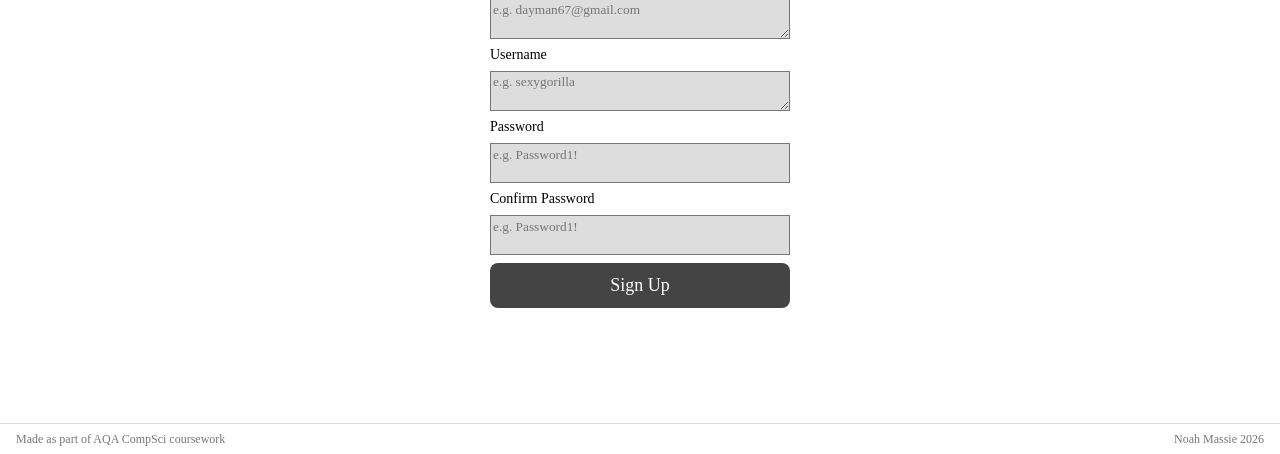
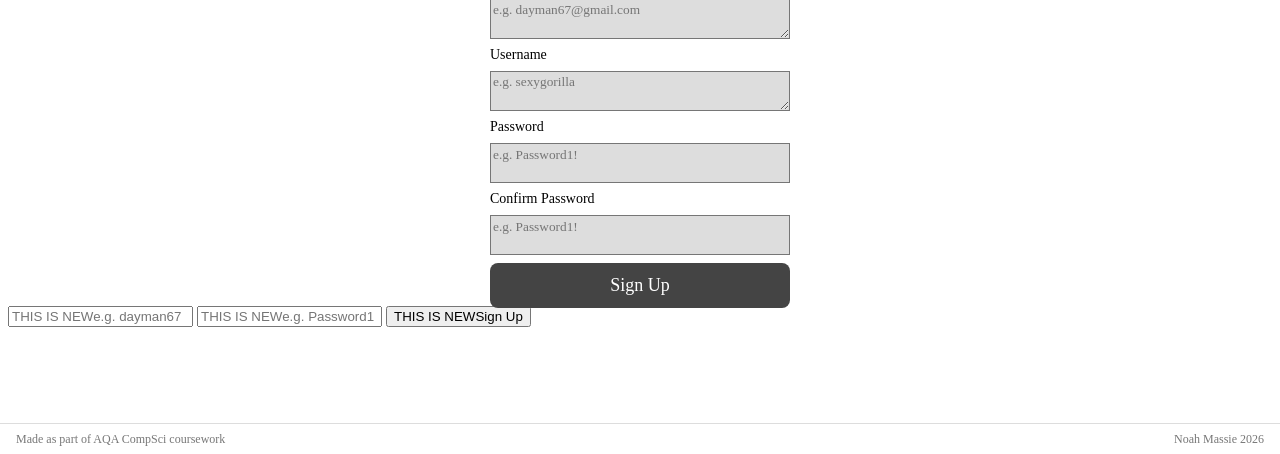
Before and after one commit to noah-ihardlynoah/nea-scrabalatro, a Flask app: page /register in a window 1280 px wide. Shown: the part 346-800 px from the top of the page. Run offline with Flask 3, Linux system fonts and the light colour scheme; some web fonts are replaced.

Commit message:
Added new login/register fields as part of flask login, next job after hashing to change to look like first fields

```diff
--- a/app.py
+++ b/app.py
@@ -5,8 +5,8 @@ from flask import Flask, render_template
 from flask_sqlalchemy import SQLAlchemy
 from flask_login import UserMixin
 from flask_wtf import FlaskForm
-from wtforms import StringField, PasswordField, SubmitField
-from wtforms.validators import InputRequired, Length, ValidationError
+from wtforms import EmailField, StringField, PasswordField, SubmitField
+from wtforms.validators import InputRequired, Length, ValidationError, EqualTo
 
 # creates an app instance
 app = Flask(__name__)
@@ -25,12 +25,28 @@ class User(db.Model, UserMixin):
 
 
 class RegisterForm(FlaskForm):
-    username = StringField(validators=[InputRequired(), Length(min=4, max=20)], render_kw={"placeholder":"THIS IS NEWe.g. dayman67"})
-    password = PasswordField(validators=[InputRequired(), Length(min=4, max=20)], render_kw={"placeholder":"THIS IS NEWe.g. Password1"})
+    email = EmailField('Enter your email', validators=[InputRequired(), Length(min=4, max=30)], render_kw={"placeholder":"THIS IS NEWe.g. denreynolds@gmail.com"})
+    username = StringField('Enter a unique username', validators=[InputRequired(), Length(min=4, max=20)], render_kw={"placeholder":"THIS IS NEWe.g. dayman67"})
+    password = PasswordField('Enter a strong password', validators=[InputRequired(),EqualTo('confirmPassword', message='Passwords must match'), Length(min=4, max=20)], render_kw={"placeholder":"THIS IS NEWe.g. Password1"})
+    confirmPassword = PasswordField('Enter a strong password', validators=[InputRequired(), Length(min=4, max=20)], render_kw={"placeholder":"THIS IS NEW"})
     submit = SubmitField("THIS IS NEWSign Up")
 
     def validateUsername(self, username):
-        pass
+        # returns the first name that comes up in username search, or if nothing comes up, returns None
+        # adapted from tutorial https://www.youtube.com/watch?v=71EU8gnZqZQ&t=4s
+        usernameExists = User.query.filter_by(
+            username=username.data).first()
+        if usernameExists:
+            raise ValidationError(
+                "Username not unique. Choose again."
+        )
+
+class LoginForm(FlaskForm):
+    username = StringField(validators=[InputRequired(), Length(min=4, max=20)], render_kw={"placeholder":"THIS IS NEWe.g. dayman67"})
+    password = PasswordField(validators=[InputRequired(), Length(min=4, max=20)], render_kw={"placeholder":"THIS IS NEWe.g. Password1"})
+    submit = SubmitField("THIS IS NEWLogin")
+
+
 
 # ===========END============
 
@@ -40,13 +56,15 @@ class RegisterForm(FlaskForm):
 def index():
     return render_template('index.html')
 
-@app.route('/login')
+@app.route('/login', methods=['GET','POST'])
 def login():
-    return render_template('login.html')
+    form = LoginForm()
+    return render_template('login.html', form=form)
 
-@app.route('/register')
+@app.route('/register', methods=['GET','POST'])
 def register():
-    return render_template('register.html')
+    form = RegisterForm()
+    return render_template('register.html', form=form)
 
 if __name__ == "__main__":
     # debug=True so that errors are flagged immediately
--- a/static/css/main.css
+++ b/static/css/main.css
@@ -1,4 +1,6 @@
-
+.lazywhitespace {
+    color: #ffffff
+}
 
 /* ======FONTS======= */
 .londrina-outline-regular {
--- a/templates/register.html
+++ b/templates/register.html
@@ -28,7 +28,7 @@ Register | Scrabalatro
 
 <div class="register">
     <h1>Register</h1>
-    <a href="{{ url_for('register')}}">Already have an account? Log in</a>
+    <a href="{{ url_for('login')}}">Already have an account? Log in</a>
 
     <!-- WEEWOO AI -->
     <button class="fb_login" type="button">
@@ -64,4 +64,17 @@ Register | Scrabalatro
 <button class="up_login" type="button">
     <span>Sign Up</span>
 </div>
+<div class='lazywhitespace'>------------------------------------------------------------------
+    -------------------------------------------
+    ------------------------
+    ----------------
+    ----------------
+    --------
+    --------</div>
+<form method="POST" action="">
+    {{ form.hidden_tag() }}
+    {{ form.username }}
+    {{ form.password }}
+    {{ form.submit }}
+</form>
 {% endblock %}
```
Also changed, not shown: templates/login.html (+14 -0 lines).
